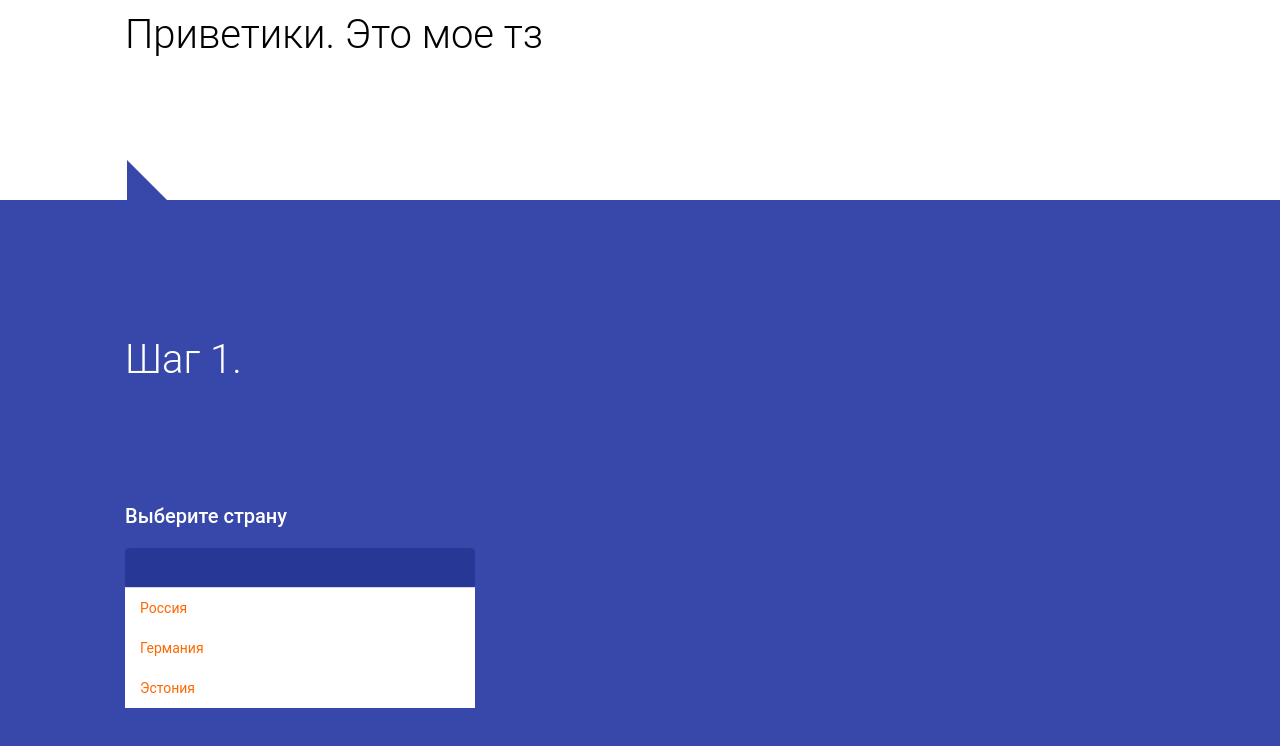
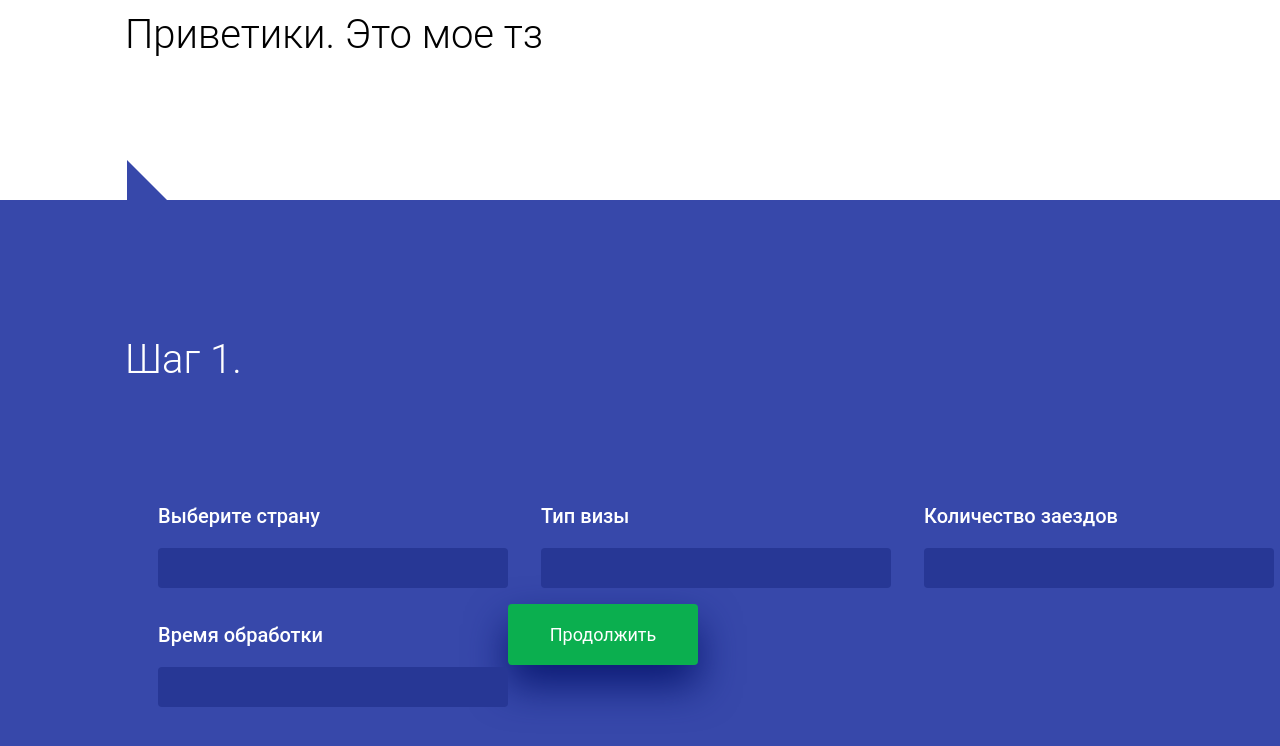
Before and after one commit to pandapandakopanda/tz_manu, a React app: page /#/ in a window 1280 px wide. Shown: the top 746 px of the page. Built offline with nearby package versions, Linux system fonts and the light colour scheme.

Commit message:
did text fields and list started button

```diff
--- a/src/components/Form/index.js
+++ b/src/components/Form/index.js
@@ -1,6 +1,11 @@
 import React from 'react'
+
 import ST from './index.scss'
 import Select from '../ui/Select'
+import Button from '../ui/Button'
+
+import json from '../../core/data.json'
+console.log('json: ', json);
 
 
 const items = [
@@ -8,6 +13,7 @@ const items = [
   {"id": "DE", "name": "Германия"},
   {"id": "EE", "name": "Эстония"}
 ]
+
 
 
 class Form extends React.Component {
@@ -24,6 +30,24 @@ class Form extends React.Component {
             selected={items[0].id}
             items={items}
           />
+           <Select
+            title={'Тип визы'}
+            selected={items[0].id}
+            items={items}
+          />
+          <Select
+            title={'Количество заездов'}
+            selected={items[0].id}
+            items={items}
+          />
+          <Select
+            title={'Время обработки'}
+            selected={items[0].id}
+            items={items}
+          />
+          <div className={ST.form_data}>
+          </div>
+        <Button type='button' title={'Продолжить'}/>
         </div>
       </div>
     )
--- a/src/components/Form/index.scss
+++ b/src/components/Form/index.scss
@@ -34,8 +34,7 @@
 }
 
 .form_select {
-  width: 1100px;
-  height: 273px;
+
   display: flex;
   flex-wrap: wrap;
   margin-top: 67px;
--- /dev/null
+++ b/src/components/ui/Button/index.js
@@ -0,0 +1,22 @@
+import React from 'react'
+import ST from './index.scss'
+import {calcClass} from '../../../core/help'
+
+
+
+class Button extends React.Component {
+  render(){
+
+    const {type, title}=this.props
+    console.log('type: ', type,{});
+
+    const buttonClass = calcClass(type, ST)
+    return(
+      <div className={buttonClass}>
+        {title}
+      </div>
+    )
+  }
+}
+
+export default Button
--- /dev/null
+++ b/src/components/ui/Button/index.scss
@@ -0,0 +1,16 @@
+.button {
+  width: 190px;
+  height: 61px;
+  display: flex;
+  justify-content: center;
+  align-items: center;
+  background: #0BAF4F;
+  box-shadow: 0px 20px 40px #0B1A73;
+  border-radius: 4px;
+  font-family: Roboto;
+  font-style: normal;
+  font-weight: normal;
+  font-size: 18px;
+  line-height: 25px;
+  color: white;
+}
--- a/src/components/ui/Select/index.js
+++ b/src/components/ui/Select/index.js
@@ -1,6 +1,7 @@
 import React from 'react'
 import ST from './index.scss'
 
+import {calcClass} from '../../../core/help'
 
 class Select extends React.Component {
 
@@ -13,23 +14,27 @@ class Select extends React.Component {
   title:string
   onSelect: (id:string) => void */
 
-
+  state={
+    isListOpen:false
+  }
 
 
 
 
   render(){
 
+
     const {title, selected, items} = this.props
 
     const list = items.map(i=><li className={ST.select_item} key={i.id}>{i.name}</li>)
+    const headerClass = calcClass('select_header', ST,{'--open': this.state.isListOpen})
 
     return(
       <div className={ST.select}>
         <p className={ST.select_title}>{title}</p>
-        <div className={ST.select_header}>{null}</div>
+        <div className={headerClass}>{null}</div>
           <ul className={ST.select_list}>
-            {list}
+            {(this.state.isListOpen)?list:null}
           </ul>
       </div>
     )
--- a/src/components/ui/Select/index.scss
+++ b/src/components/ui/Select/index.scss
@@ -2,6 +2,7 @@
   display: flex;
   flex-direction: column;
   justify-items: center;
+  margin-left: 33px;
 }
 
 .select_title{
@@ -16,20 +17,28 @@
 
 .select_header {
   display: flex;
+  position: relative;
   justify-content: space-between;
   width: 350px;
   height: 40px;
+  border-radius: 4px;
   background: #273795;
-  border-radius: 4px;
+  &--open{
+    background: #FFFFFF;
+    color:#3748AA;
+    border-bottom: 1px solid #3748AA;
+    border-radius: 4px 4px 0 0;
+  }
 }
 
 .select_list{
   width: 350px;
   list-style: none;
+  max-height: 200px;
+  overflow-y: auto;
   padding-left: 0;
   background: #FFFFFF;
   box-shadow: 0px -1px 0px rgba(255, 255, 255, 0.8);
-  border-bottom: 1px solid #3748AA;
   margin-top: 0;
 }
 
--- /dev/null
+++ b/src/core/help.js
@@ -0,0 +1,5 @@
+export const calcClass = (type,ST, modifire) => {
+  if(modifire===undefined) return ST[type]
+  const elems = Object.keys(modifire).filter(el => modifire[el])
+  return `${ST[type]} ${elems.map(el => ST[`${type}${el}`]).join(' ')}`
+}
```
